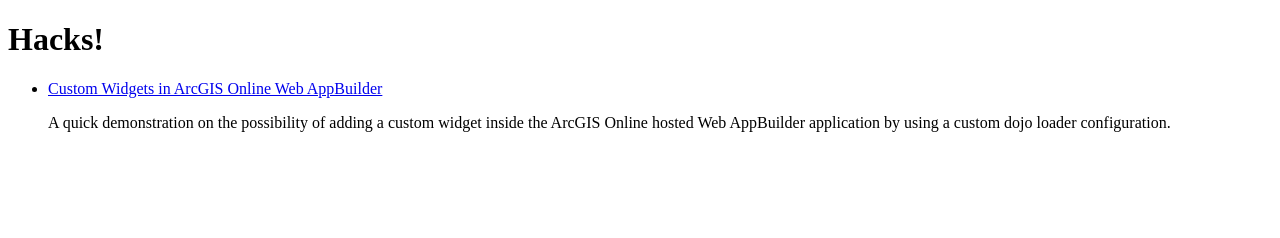
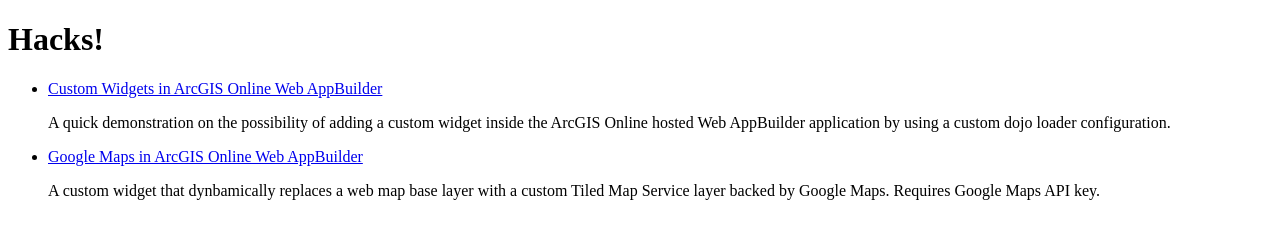
Before and after one commit to lscharen/lscharen.github.io, a plain HTML site: page index.html in a window 1280 px wide. Drawn offline with Linux system fonts and the light colour scheme.

Commit message:
Add demo of a custom Tile Basemap

```diff
--- a/index.html
+++ b/index.html
@@ -12,6 +12,12 @@
                     A quick demonstration on the possibility of adding a custom widget inside the ArcGIS Online hosted Web AppBuilder application by using a custom dojo loader configuration.
                 </p>
             </li>
+            <li>
+                <a href="https://www.arcgis.com/apps/webappviewer/index.html?id=e1120705422545d699ea74560d7001ee&apiurl=https://lscharen.github.io/js.arcgis.com/3.23">Google Maps in ArcGIS Online Web AppBuilder</a>
+                <p>
+                    A custom widget that dynbamically replaces a web map base layer with a custom Tiled Map Service layer backed by Google Maps. Requires Google Maps API key.
+                </p>
+            </li>
         </ul>
     </body>
 </html>
```
